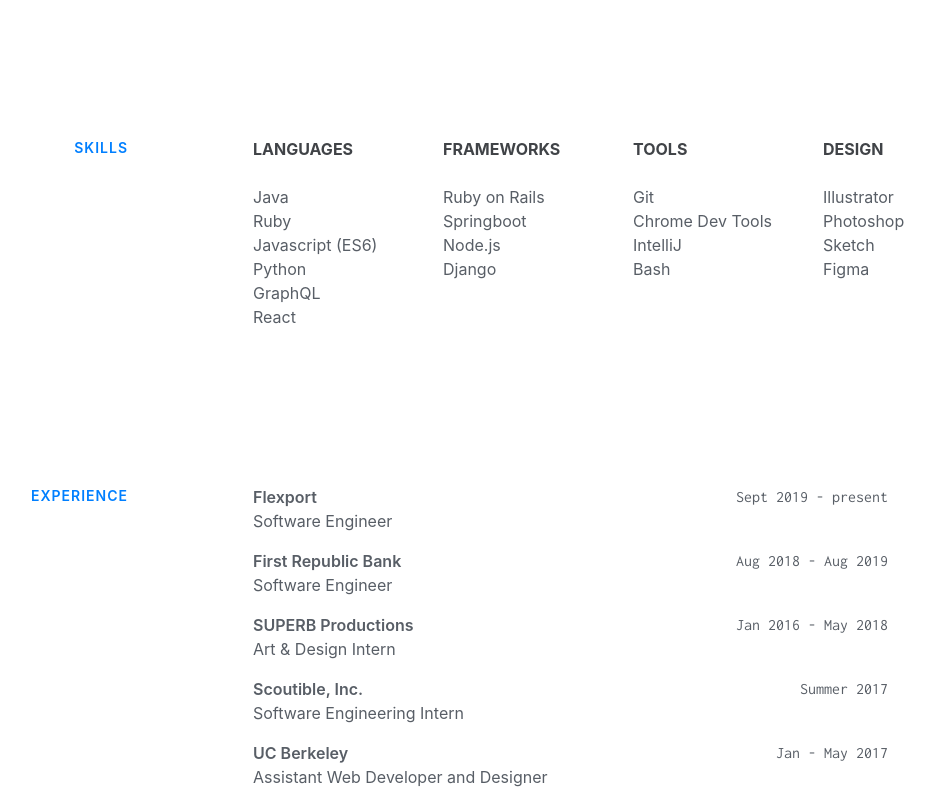
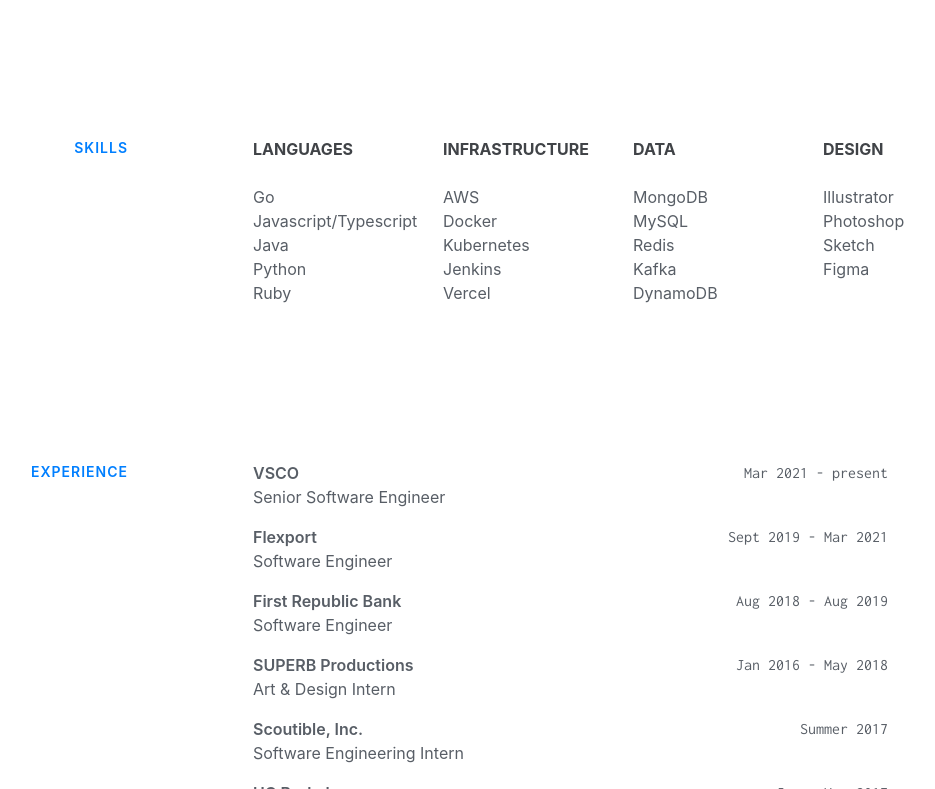
Before and after one commit to nguyenmegan/nguyenmegan.github.io, a plain HTML site: page index.html in a window 1280 px wide. Shown: the part 1276-2065 px from the top of the page, without its empty margins (212-1147 px from the left). Drawn offline with nearby package versions, Linux system fonts and the light colour scheme.

Commit message:
update 2025

```diff
--- a/index.html
+++ b/index.html
@@ -53,12 +53,12 @@
                     Background
                 </div>
                 <div class="col-md-7 offset-md-1 col-sm-12">
-                    I'm currently working as a software engineer at Flexport on the identity and access management team. My technical experience includes software engineering positions at First Republic Bank, Scoutible and Jastr.
+                    I'm currently working as a senior software engineer at VSCO on the platform team. My technical experience includes software engineering positions at First Republic Bank, Flexport, Scoutible and Jastr.
                     I enjoy solving hard engineering problems, exploring new technologies and helping people.
                     <br><br>
                     Coding aside, I also really enjoy design. As a former member of the Art & Design department in one of the largest student-run clubs on campus, I've had the opportunity to create graphic content for over 30,000 people.
                     <br><br>
-                    When I'm not in front of a computer screen, I enjoy playing ultimate frisbee, snowboarding and hiking!
+                    When I'm not in front of a computer screen, I enjoy playing ultimate frisbee, snowboarding and running!
                     <div id="seeking">
                         <span id="red-dot"></span> Not currently seeking new opportunities
                     </div>
@@ -73,30 +73,31 @@
                 <div class="col-md-2 offset-md-1 col-sm-6 category">
                     Languages
                     <ul>
+                        <li>Go</li>
+                        <li>Javascript/Typescript</li>
                         <li>Java</li>
+                        <li>Python</li>
                         <li>Ruby</li>
-                        <li>Javascript (ES6)</li>
-                        <li>Python</li>
-                        <li>GraphQL</li>
-                        <li>React</li>
                     </ul>
                 </div>
                 <div class="col-md-2 col-sm-6 category">
-                    Frameworks
+                    Infrastructure
                     <ul>
-                        <li>Ruby on Rails</li>
-                        <li>Springboot</li>
-                        <li>Node.js</li>
-                        <li>Django</li>
+                        <li>AWS</li>
+                        <li>Docker</li>
+                        <li>Kubernetes</li>
+                        <li>Jenkins</li>
+                        <li>Vercel</li>
                     </ul>
                 </div>
                 <div class="col-md-2 col-sm-6 category">
-                    Tools
+                    Data
                     <ul>
-                        <li>Git</li>
-                        <li>Chrome Dev Tools</li>
-                        <li>IntelliJ</li>
-                        <li>Bash</li>
+                        <li>MongoDB</li>
+                        <li>MySQL</li>
+                        <li>Redis</li>
+                        <li>Kafka</li>
+                        <li>DynamoDB</li>
                     </ul>
                 </div>
                 <div class="col-md-2 col-sm-6 category">
@@ -118,9 +119,20 @@
                 <div class="col-md-7 offset-md-1">
                     <div class="job">
                         <div class="job-company">
+                           VSCO
+                            <div class="job-time">
+                                Mar 2021 - present
+                            </div>
+                        </div>
+                        <div class="job-title">
+                            Senior Software Engineer
+                        </div>
+                    </div>
+                    <div class="job">
+                        <div class="job-company">
                            Flexport
                             <div class="job-time">
-                                Sept 2019 - present
+                                Sept 2019 - Mar 2021
                             </div>
                         </div>
                         <div class="job-title">
```
